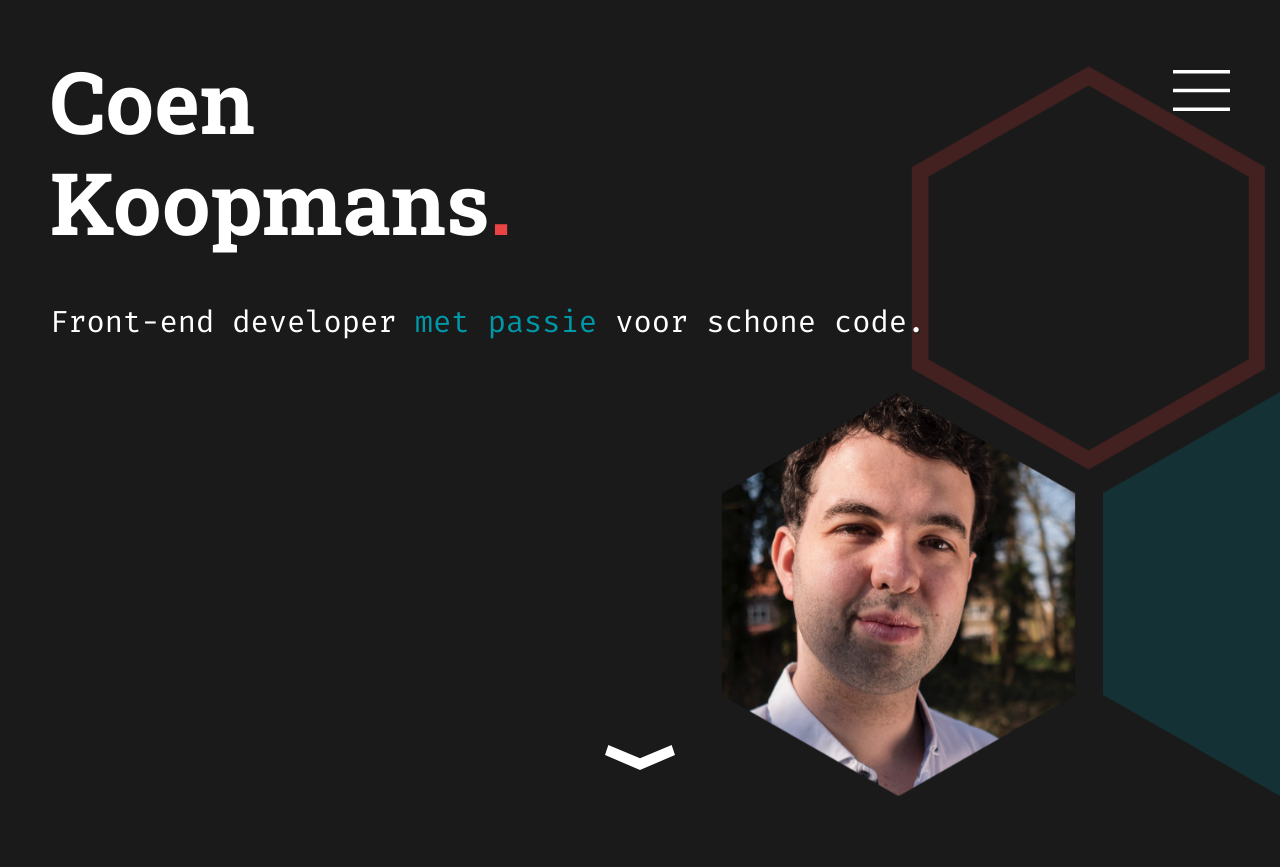
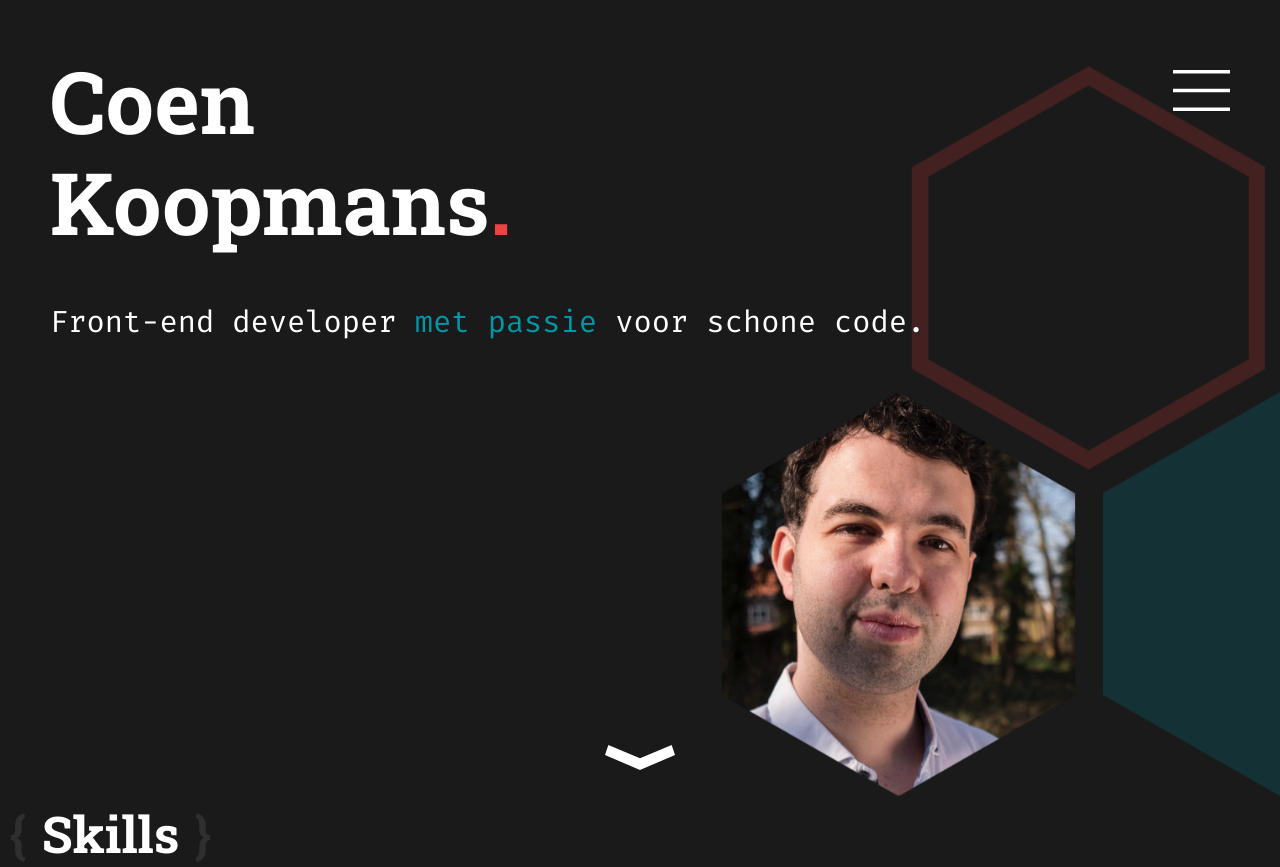
Before and after one commit to coenkoopmans/coenkoopmans.nl, an Angular app: page / in a window 1280 px wide. Before the commit the page ends 800 px from the top, so only its background shows below. Built offline with nearby package versions, Linux system fonts and the light colour scheme.

Commit message:
Adds skills component with heading

```diff
--- a/src/app/app.component.html
+++ b/src/app/app.component.html
@@ -1,2 +1,5 @@
 <app-menu></app-menu>
 <app-intro></app-intro>
+<div class="container">
+    <app-skills></app-skills>
+</div>
--- a/src/app/app.component.ts
+++ b/src/app/app.component.ts
@@ -2,8 +2,7 @@ import { Component } from '@angular/core';
 
 @Component({
   selector: 'app-root',
-  templateUrl: './app.component.html',
-  styleUrls: ['./app.component.scss']
+  templateUrl: './app.component.html'
 })
 export class AppComponent {
 }
--- a/src/app/app.module.ts
+++ b/src/app/app.module.ts
@@ -4,12 +4,14 @@ import { NgModule } from '@angular/core';
 import { AppComponent } from './app.component';
 import { IntroComponent } from './components/intro/intro.component';
 import { MenuComponent } from './components/menu/menu.component';
+import { SkillsComponent } from './components/skills/skills.component';
 
 @NgModule({
   declarations: [
     AppComponent,
     IntroComponent,
-    MenuComponent
+    MenuComponent,
+    SkillsComponent
   ],
   imports: [
     BrowserModule
--- /dev/null
+++ b/src/app/components/skills/skills.component.html
@@ -0,0 +1 @@
+<h2 class="heading">Skills</h2>
--- /dev/null
+++ b/src/app/components/skills/skills.component.scss
@@ -0,0 +1 @@
+@import '../../shared/base';
--- /dev/null
+++ b/src/app/components/skills/skills.component.ts
@@ -0,0 +1,15 @@
+import { Component, OnInit } from '@angular/core';
+
+@Component({
+  selector: 'app-skills',
+  templateUrl: './skills.component.html',
+  styleUrls: ['./skills.component.scss']
+})
+export class SkillsComponent implements OnInit {
+
+  constructor() { }
+
+  ngOnInit() {
+  }
+
+}
--- a/src/app/shared/base.scss
+++ b/src/app/shared/base.scss
@@ -1,6 +1,8 @@
 @import "variables";
 @import "functions";
 @import "mixins";
+@import "headings";
+@import "layout";
 
 @import url('https://fonts.googleapis.com/css?family=Fira+Mono|Roboto|Roboto+Slab:300,700');
 
--- /dev/null
+++ b/src/app/shared/headings.scss
@@ -0,0 +1,29 @@
+$heading-distance: 0.3em;
+
+.heading {
+  &:before, &:after {
+    position: relative;
+    color: $color-gray-dark;
+  }
+  &:before {
+    content: "{";
+    left: -$heading-distance;
+  }
+  &:after {
+    content: "}";
+    right: -$heading-distance;
+  }
+}
+
+h2.heading {
+  position: relative;
+  font-size: getVw($font-size-heading);
+  font-weight: 700;
+
+  @include breakpoint('tablet') {
+    font-size: getVw($font-size-heading * $scale-factor-tablet-vw);
+  }
+  @include breakpoint('desktop') {
+    font-size: getVw($font-size-heading * $scale-factor-desktop-vw);
+  }
+}
--- /dev/null
+++ b/src/app/shared/layout.scss
@@ -0,0 +1,4 @@
+.container {
+  padding-left: 25px;
+  padding-right: 25px;
+}
--- a/src/app/shared/variables.scss
+++ b/src/app/shared/variables.scss
@@ -14,8 +14,8 @@ $font-regular: 'Roboto', Helvetica, Arial, sans-serif;
 $font-headings: 'Roboto Slab', 'Roboto', Helvetica, Arial, sans-serif;
 $font-mono: 'Fira Mono', "Courier New", Courier, monospace;
 
-$font-size-regular: 18px;
-$font-size-heading: 45px;
+$font-size-regular: getVwSizeForScreenWidth(18, 'mobile');
+$font-size-heading: getVwSizeForScreenWidth(30, 'mobile');
 
 // Scaling
 
```
Also changed, not shown: src/app/app.component.scss (deleted), 1 other file (tests, documents, lock files or other folders).
